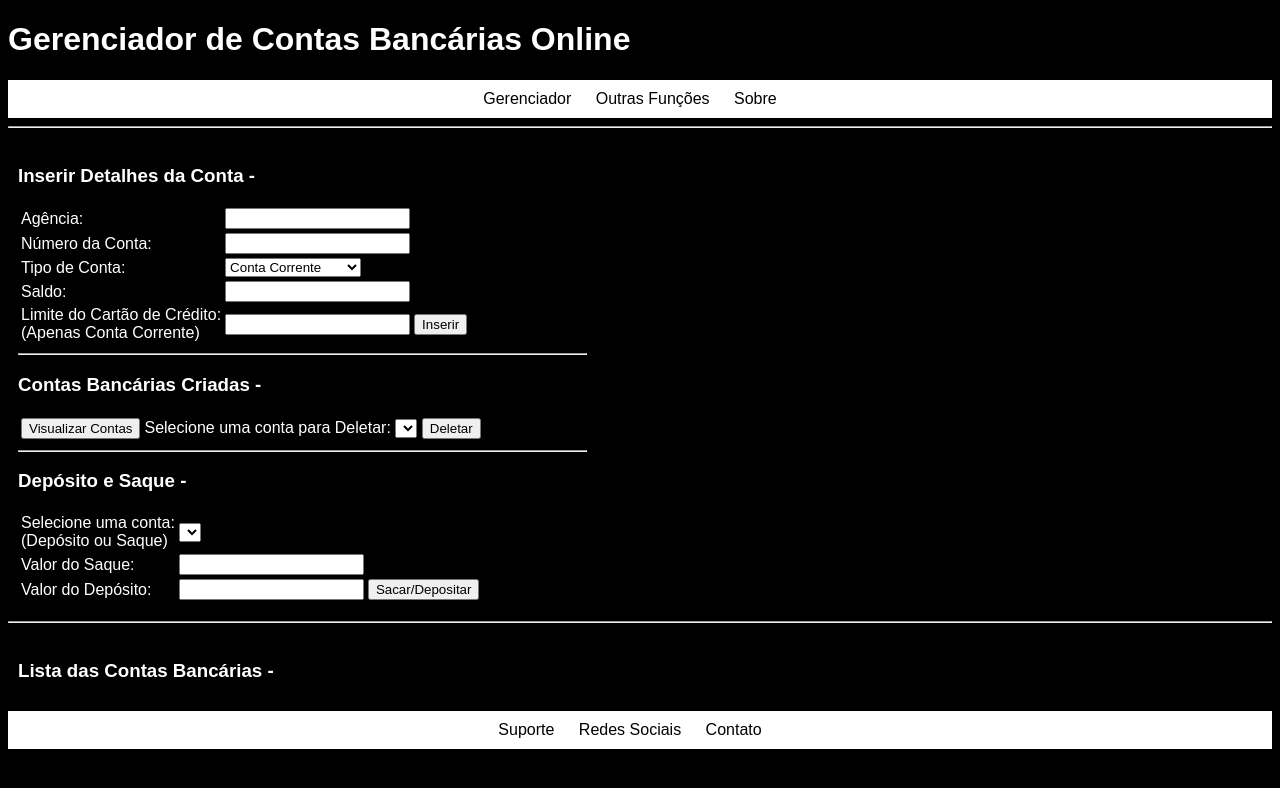
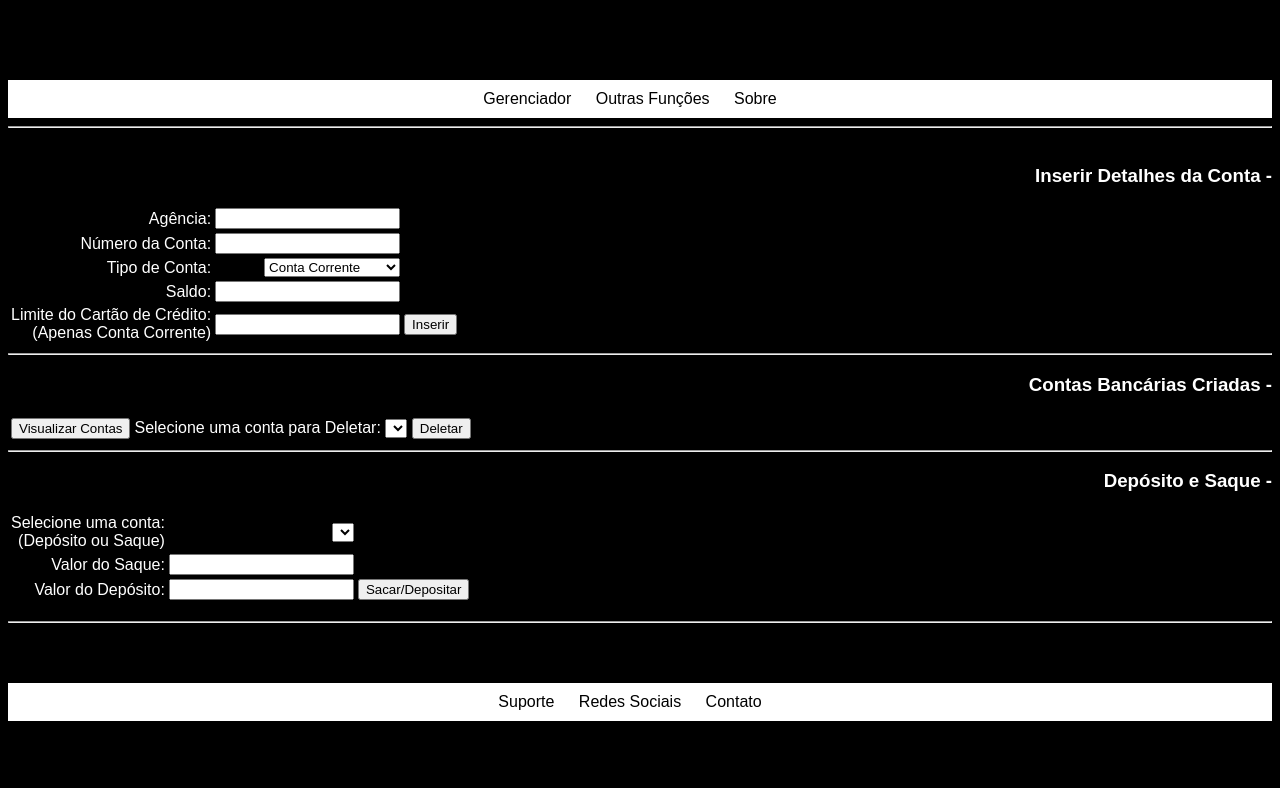
Before and after one commit to matheusviniciusga/gerenpaghtml, a plain HTML site: page index.html in a window 1280 px wide. Drawn offline with Linux system fonts and the light colour scheme; a web font is replaced by a local one.

Commit message:
Update style.css

```diff
--- a/css/style.css
+++ b/css/style.css
@@ -3,10 +3,6 @@
 body {
     font-family: 'Inria Sans', sans-serif;
     background-color: black;
-}
-
-h1, h3, tr, td {
-    color: white;
 }
 
 nav {
@@ -21,33 +17,22 @@ footer {
     width: 100%;
 }
 
-.listacor {
-    color: white;
-}
-
 a {
     color: black;
     text-decoration: none;
     margin-right: 20px;
 }
 
-.container {
-    display: flex;
-    justify-content: space-between;
+.corbranca {
+    color: white;
 }
 
-.container2 {
+.container {
+    color: white;
+    text-align: right;
     display: flex;
+    flex-direction: column;
     justify-content: space-between;
+    width: 45% 0;
+    padding: 10px 0;
 }
-
-.coluna-esquerda {
-    width: 45%;
-    padding: 10px;
-}
-
-
-.coluna-direita {
-    width: 45%;
-    padding: 10px;
-}
```
